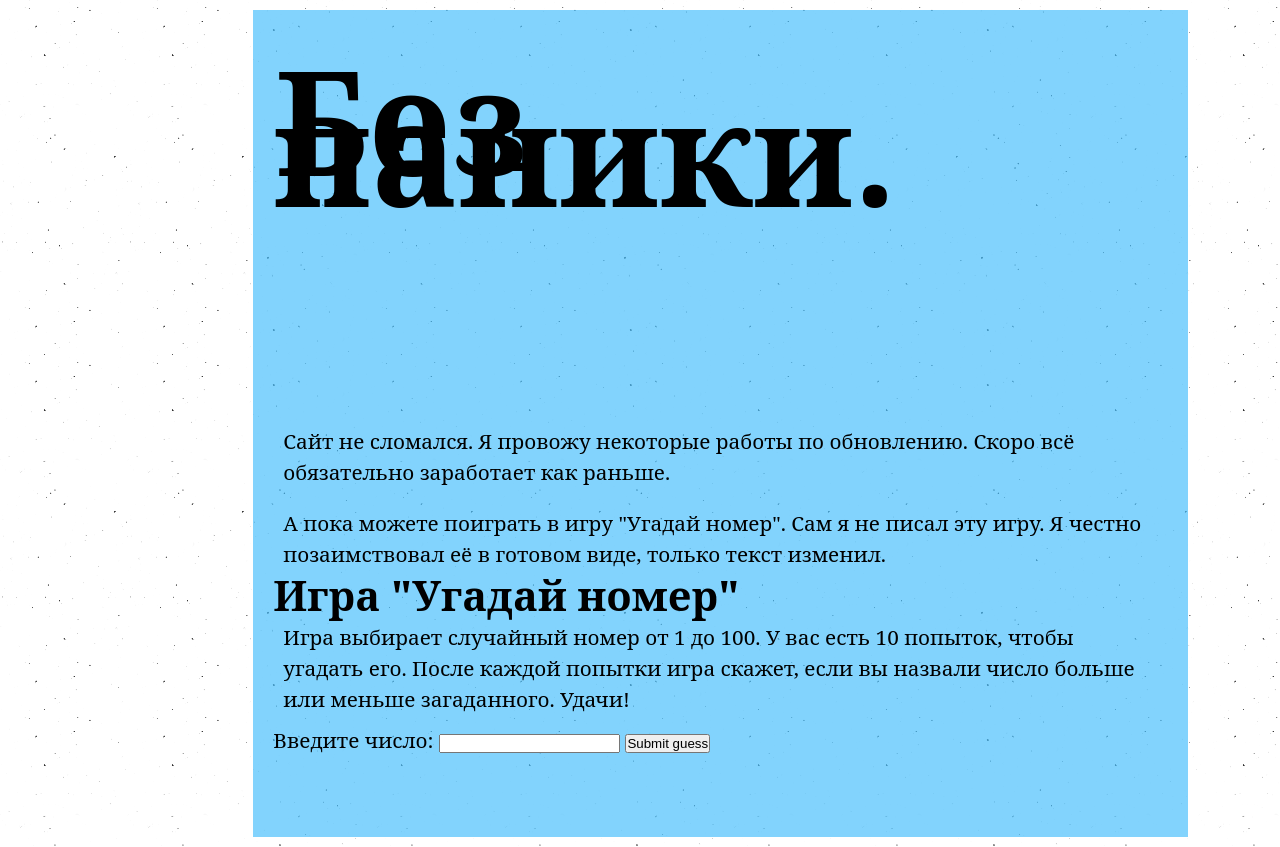
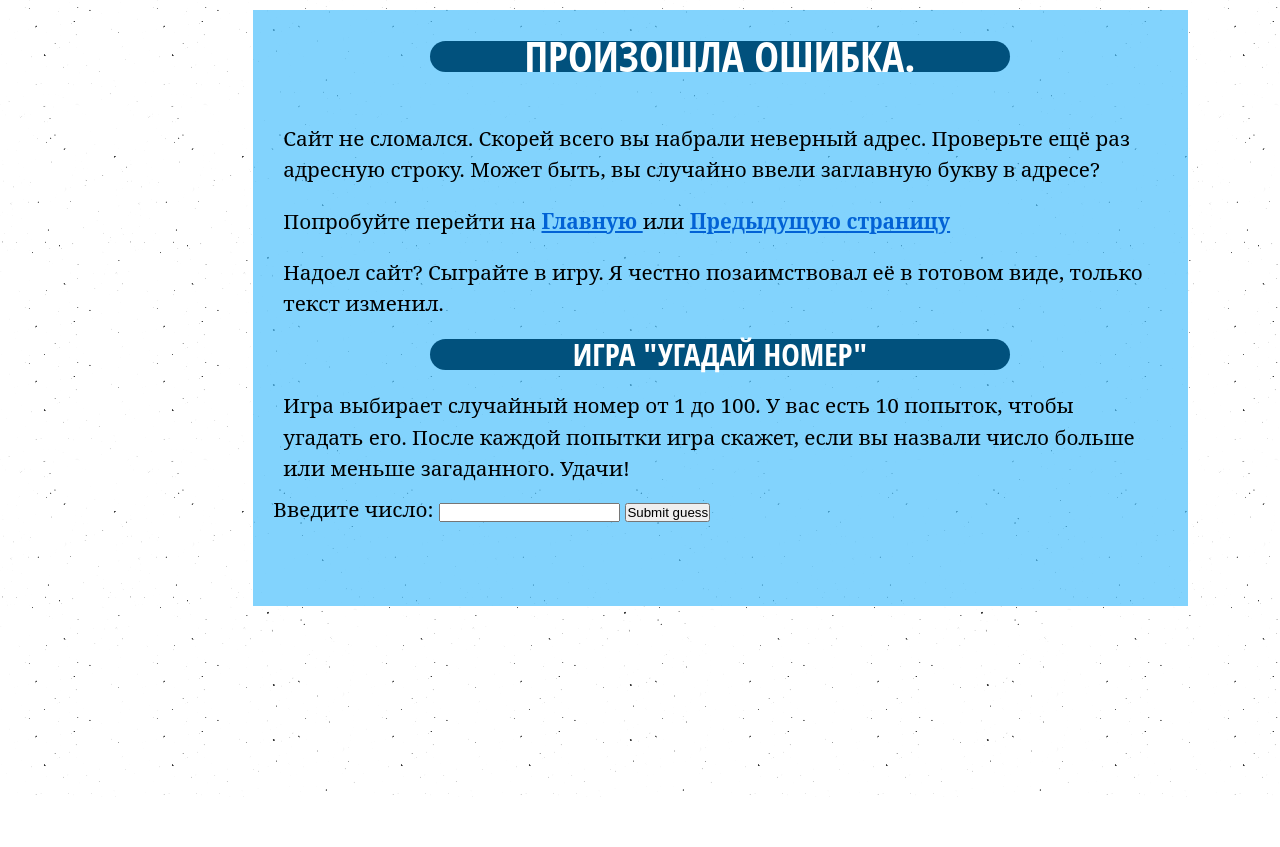
Before and after one commit to Grolribasi/Grolribasi, a plain HTML site: page 404.html in a window 1280 px wide. After the commit the page ends 800 px from the top, so only its background shows below. Drawn offline with Linux system fonts and the light colour scheme.

Commit message:
reworked

```diff
--- a/404.html
+++ b/404.html
@@ -13,26 +13,19 @@
     <meta name="theme-color" content="#ffffff">
     <link rel="stylesheet" href="style.css">
     <title>Don't panic! </title>
-    <style>
-
-        #p404 {
-            font-size: 7em;
-            padding-bottom: 1.5em;
-            padding-top: 0.5em;
-        }
-    </style>
     <link rel="stylesheet" href="style.css">
 </head>
 
 <body>
     <div class="main">
         <div class="content">
-            <h1 id="p404">Без паники.</h1><br>
-            <p>Сайт не сломался. Я провожу некоторые работы по обновлению. Скоро всё обязательно заработает как раньше.</p>
-            <p>А пока можете поиграть в игру "Угадай номер". Сам я не писал эту игру. Я честно позаимствовал её в готовом виде, только текст изменил.</p>
+            <h1 class="h1">Произошла ошибка.</h1><br>
+            <p>Сайт не сломался. Скорей всего вы набрали неверный адрес. Проверьте ещё раз адресную строку. Может быть, вы случайно ввели заглавную букву в адресе?</p>
+            <p>Попробуйте перейти на <a href="index.html">Главную </a> или <a href="javascript:history.back()" title="">Предыдущую страницу</a></p>
+            <p>Надоел сайт? Сыграйте в игру. Я честно позаимствовал её в готовом виде, только текст изменил.</p>
 
 
-    <h1>Игра "Угадай номер"</h1>
+    <h2 class="h1">Игра "Угадай номер"</h1>
 
     <p>Игра выбирает случайный номер от 1 до 100. У вас есть 10 попыток, чтобы угадать его. После каждой попытки игра скажет, если вы назвали число больше или меньше загаданного. Удачи!</p>
 
```
